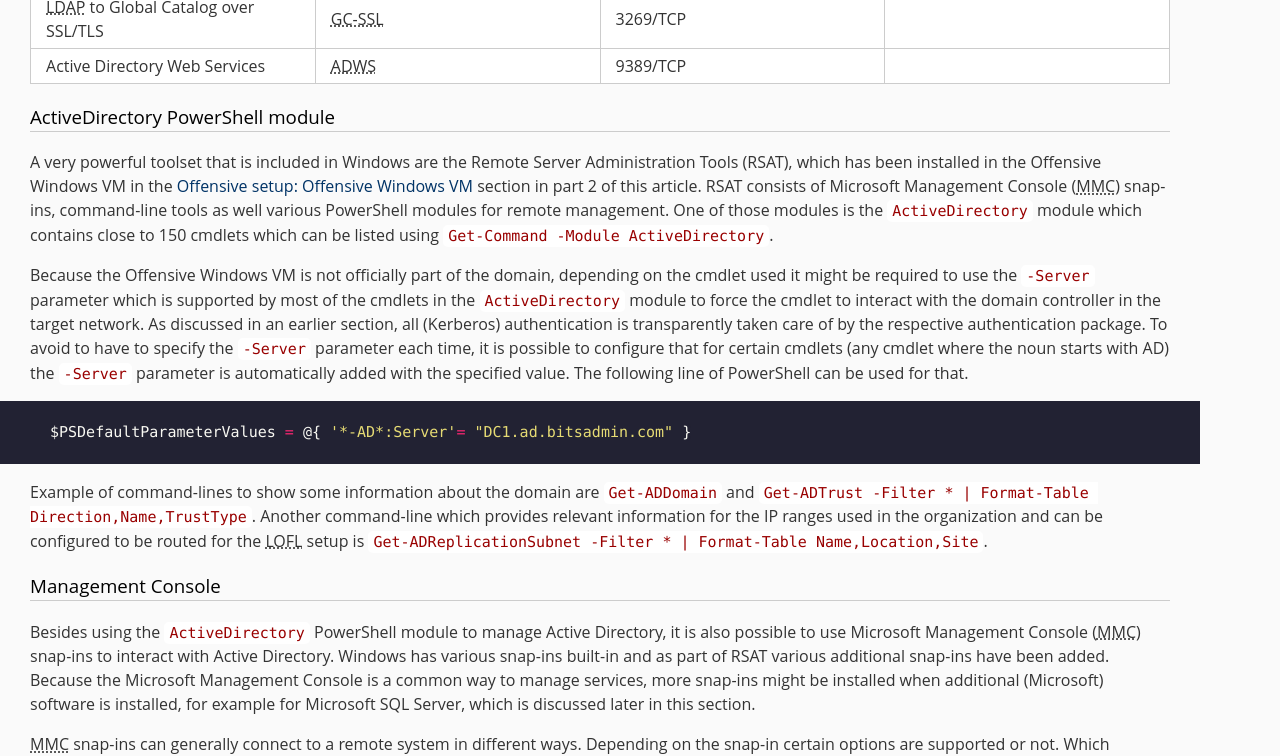
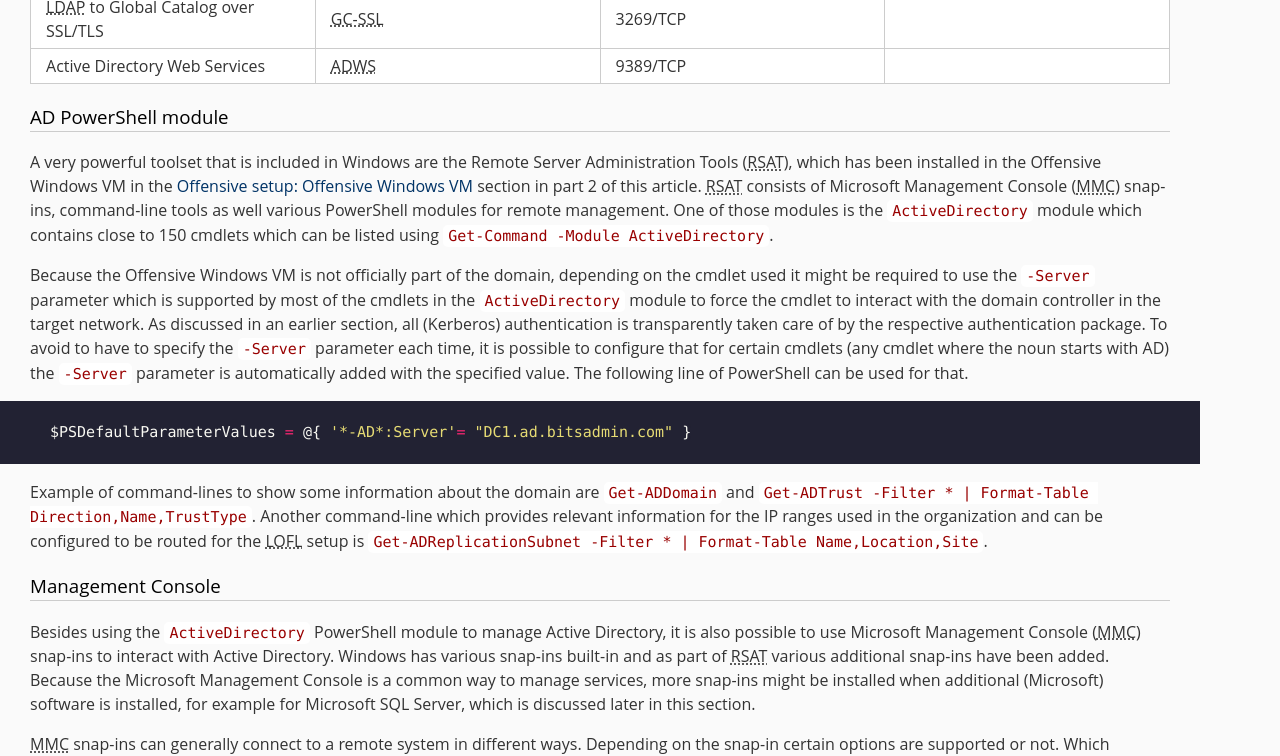
Before and after one commit to bitsadmincom/bitsadminblog.github.io, a Jekyll site: the page built from _posts/2023-08-15-living-off-the-foreign-land-part-3.md, in a window 1280 px wide and 1400 px high, scrolled down 1401 px. Shown: the part 156-912 px from the top of the window. Built offline with Jekyll 4.4.1, drawn with Linux system fonts in a browser that asks for light colours; emoji names are drawn with the system emoji font; some of the changed text lies outside the part shown.

Commit message:
Shortened titles for cleaner TOC

```diff
--- a/_posts/2023-08-15-living-off-the-foreign-land-part-3.md
+++ b/_posts/2023-08-15-living-off-the-foreign-land-part-3.md
@@ -68,7 +69,7 @@
 | LDAP to Global Catalog over SSL/TLS   | GC-SSL           | 3269/TCP |                                                                                         |
 | Active Directory Web Services         | ADWS             | 9389/TCP |                                                                                         |
 
-### ActiveDirectory PowerShell module
+### AD PowerShell module
 A very powerful toolset that is included in Windows are the Remote Server Administration Tools (RSAT), which has been installed in the Offensive Windows VM in the [Offensive setup: Offensive Windows VM](/living-off-the-foreign-land-windows-as-offensive-platform-part-2#offensive-setup-offensive-windows-vm) section in part 2 of this article. RSAT consists of Microsoft Management Console (MMC) snap-ins, command-line tools as well various PowerShell modules for remote management. One of those modules is the `ActiveDirectory` module which contains close to 150 cmdlets which can be listed using `Get-Command -Module ActiveDirectory`.
 
 Because the Offensive Windows VM is not officially part of the domain, depending on the cmdlet used it might be required to use the `-Server` parameter which is supported by most of the cmdlets in the `ActiveDirectory` module to force the cmdlet to interact with the domain controller in the target network. As discussed in an earlier section, all (Kerberos) authentication is transparently taken care of by the respective authentication package. To avoid to have to specify the `-Server` parameter each time, it is possible to configure that for certain cmdlets (any cmdlet where the noun starts with AD) the `-Server` parameter is automatically added with the specified value. The following line of PowerShell can be used for that.
```
Also changed, not shown: other parts of _posts/2023-08-15-living-off-the-foreign-land-part-3.md (+6 -5 lines).
